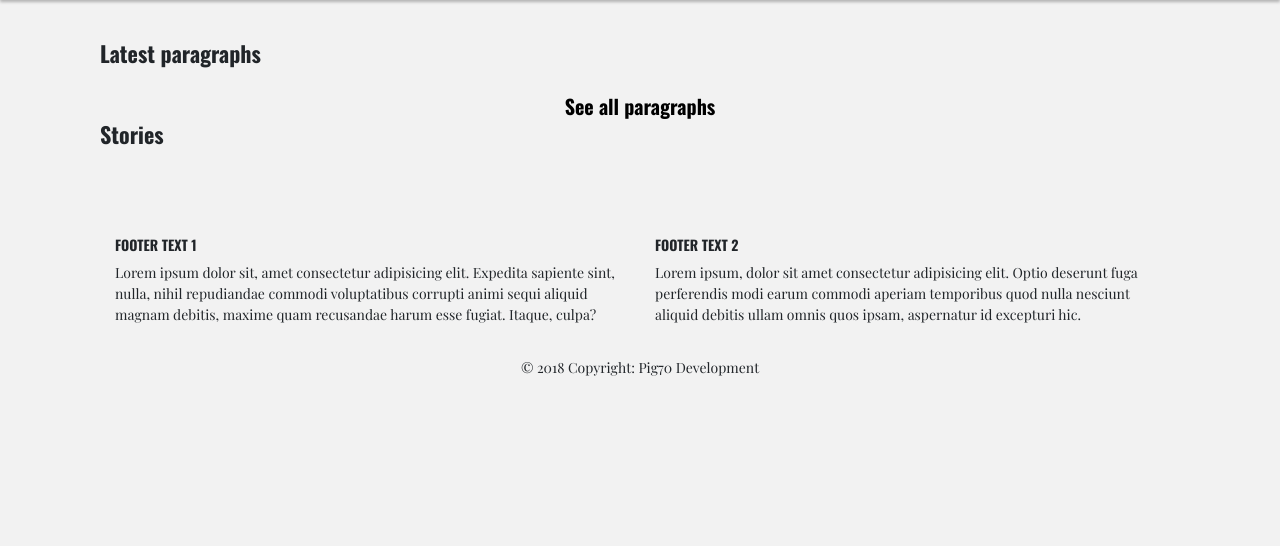
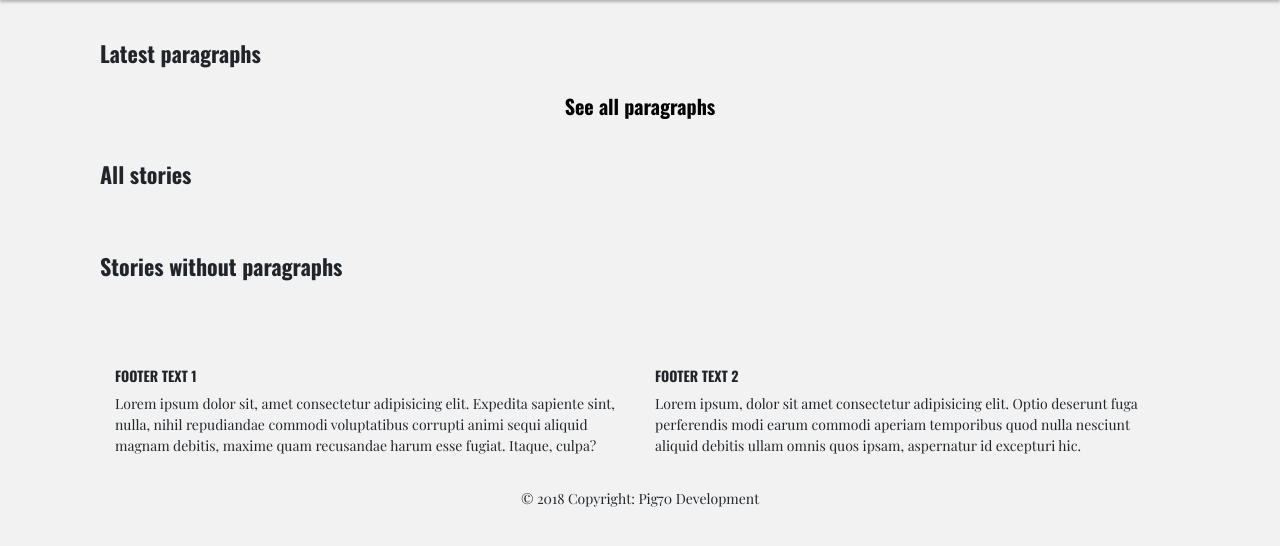
Before and after one commit to pig70/nextparanew, a Django app: page / in a window 1280 px wide. Shown: the part 59-605 px from the top of the page. Run offline with Django 3.2, Linux system fonts and the light colour scheme; data that the repository does not hold is empty; some libraries are stand-ins or nearby versions.

Commit message:
Styled stories without paragraphs and changed input styling

```diff
--- a/mainsite/models.py
+++ b/mainsite/models.py
@@ -1,7 +1,8 @@
+from django.contrib.auth.models import User
 from django.db import models
+from django.template.defaultfilters import truncatewords
 from django.utils import timezone
-from django.template.defaultfilters import truncatewords
-from django.contrib.auth.models import User
+
 from userprofile.models import AuthorProfile
 
 #Model for the original story
--- a/mainsite/static/css/article.css
+++ b/mainsite/static/css/article.css
@@ -114,11 +114,6 @@
     vertical-align: top;
 }
 
-textarea:focus {
-    outline: 0;
-    box-shadow: 0 0 8px 2px rgba(0, 0, 0, 0.2);
-}
-
 .add-paragraph-container {
     margin-top: 10px;
 }
--- a/mainsite/static/css/base.css
+++ b/mainsite/static/css/base.css
@@ -21,6 +21,7 @@ h1 {
     font-size: 22px;
     font-weight: bold;
     margin-bottom: 25px;
+    margin-top: 40px;
     padding-left: 15px;
 }
 
@@ -37,14 +38,67 @@ h5 {
     font-weight: 900;
 }
 
+.row {
+    padding: 0;
+    margin: 0;
+}
+
+/* forms and inputs */
+
+input:focus, textarea:focus {
+    outline: 0;
+    box-shadow: 0 0 3px 1px rgba(0, 0, 0, 0.2);
+}
+
+
+.form-field {
+    width: 100%;
+    border-radius: 4px;
+    border: 1px solid #bfbfbf;
+    font-family: 'Oswald', serif;
+    font-size: 16px;
+    font-weight: 300;
+    color: #000000;
+    padding: 10px;
+    margin-bottom: 10px;
+}
+
+input[type=text] {
+    width: 100%;
+    border-radius: 4px;
+    border: 1px solid #bfbfbf;
+    font-family: 'Oswald', serif;
+    font-size: 16px;
+    font-weight: 300;
+    color: #000000;
+    padding: 10px;
+    margin-bottom: 10px;
+}
+
+input[type=password] {
+    width: 100%;
+    border-radius: 4px;
+    border: 1px solid #bfbfbf;
+    font-family: 'Oswald', serif;
+    font-size: 16px;
+    font-weight: 300;
+    color: #000000;
+    padding: 10px;
+    margin-bottom: 10px;
+}
+
+
+.form-label {
+    font-family: 'Roboto Slab', serif;
+    font-size: 16px;
+    font-weight: bold;
+    color: #000000;
+}
+
+/* footer */
 .footer-text {
     font-family: 'Playfair Display', serif;
     font-size: 14px;
-}
-
-.row {
-    padding: 0;
-    margin: 0;
 }
 
 .page-footer {
--- a/mainsite/templates/home.html
+++ b/mainsite/templates/home.html
@@ -1,5 +1,6 @@
 {% extends 'base.html' %} {% block title %}Home | Nextparagraph{% endblock %} {% block content %}
 
+    {# Latest paragraphs in detail  #}
     <h1>Latest paragraphs</h1>
     <div class="row">
         {% for paragraph in new_paragraphs %}
@@ -7,7 +8,7 @@
                 <div class="home-paragraph-box d-flex flex-column">
                     <div class="author">
                         {% if paragraph.paragraph_author.author_profile_image.author_image %}
-                            <img src="{{ paragraph.paragraph_author.author_profile_image.author_image.url }}" alt=""
+                            <img src="{{ paragraph.paragraph_author.author_profile_image.author_image.url }}" alt="{{ paragraph.paragraph_author.get_full_name }} | NextParagraph"
                                  class="author-image">
                         {% endif %}
                         <div class="author-name">
@@ -36,16 +37,21 @@
         {% endfor %}
     </div>
     <div class="see-more-link text-center"><a href="{% url 'all_paragraphs' %}">See all paragraphs</a></div>
-    <h1>Stories</h1>
+
+    {#  All of the stories by date added  #}
+    <h1>All stories</h1>
     <div class="row">
         {% for stories in home_stories %}
             <div class="col-sm-12 col-md-4 col-lg-3">
                 <div class="home-story-box d-flex flex-column">
-            <div class="home-story-title">{{ stories.story_headline }}</div>
+                    <div class="home-story-title"><a
+                            href="{% url 'story' slug=stories.slug pk=stories.pk %}">{{ stories.story_headline }}</a>
+                    </div>
                     <div class="mt-auto">
                         <div class="home-story-author">
                             <div class="box-colon-text">Started by:</div>
-                    <img class="home-story-author-image" src="{{ stories.original_story_author.author_image.url }}">
+                            <img class="home-story-author-image"
+                                 src="{{ stories.original_story_author.author_image.url }}" alt="{{ stories.original_story_author.author.get_full_name }} | NextParagraph">
                             <div class="home-story-author-name">{{ stories.original_story_author }}</div>
                             <div class="home-story-date-added">{{ stories.story_publish_date|date:'d M Y' }}</div>
                         </div>
@@ -56,13 +62,33 @@
                 </div>
             </div>
         {% endfor %}
+    </div>
+    <h1>Stories without paragraphs</h1>
+    <div class="row">
 
+        {#  Stories without any paragraphs  #}
         {% for stories in home_stories %}
             {% if stories.paragraphs.count == 0 %}
-    {{ stories.story_headline}}
+                <div class="col-sm-12 col-md-4 col-lg-3">
+                    <div class="home-story-box d-flex flex-column">
+                        <div class="home-story-title"><a
+                                href="{% url 'story' slug=stories.slug pk=stories.pk %}">{{ stories.story_headline }}</a>
+                        </div>
+                        <div class="mt-auto">
+                            <div class="home-story-author">
+                                <div class="box-colon-text">Started by:</div>
+                                <img class="home-story-author-image"
+                                     src="{{ stories.original_story_author.author_image.url }}" alt="{{ stories.original_story_author.author.get_full_name }} | NextParagraph">
+                                <div class="home-story-author-name">{{ stories.original_story_author }}</div>
+                                <div class="home-story-date-added">{{ stories.story_publish_date|date:'d M Y' }}</div>
+                            </div>
+                            <div class="home-story-stats">20 paragraphs | 15 authors | 50 Likes</div>
+                            <a href="{% url 'story' slug=stories.slug pk=stories.pk %}"
+                               class="btn btn-primary black-button">Read</a>
+                        </div>
+                    </div>
+                </div>
             {% endif %}
         {% endfor %}
-
-
     </div>
 {% endblock %}
--- a/mainsite/templates/start-a-story.html
+++ b/mainsite/templates/start-a-story.html
@@ -3,7 +3,7 @@
 {% block title %}{{ story.story_headline }} All paragraphs | Nextparagraph{% endblock %}
 {% block content %}
 
-{# Start a story form to go in here   #}
+{# Start a story form #}
     <div class="registration-container">
     <h1>Start a story</h1>
         <div class="registration-box">
--- a/requirements.txt
+++ b/requirements.txt
@@ -1 +1,3 @@
 Django~=2.1.1
+Pillow
+django-taggit=0.22.2
--- a/userprofile/models.py
+++ b/userprofile/models.py
@@ -4,7 +4,7 @@ from django.contrib.auth.models import User
 # Create your models here.
 
 class AuthorProfile(models.Model):
-    author_image = models.ImageField(upload_to='mainsite/static/images/')
+    author_image = models.ImageField(upload_to='mains˙ite/static/images/')
     author = models.OneToOneField(User, on_delete=models.CASCADE, blank=True, null=True, related_name='author_profile_image')
     def __str__(self):
         return self.author.get_full_name()
```
Also changed, not shown: mainsite/static/css/registration.css (+0 -43 lines). Lines whose indentation alone changed are shown as unchanged.
